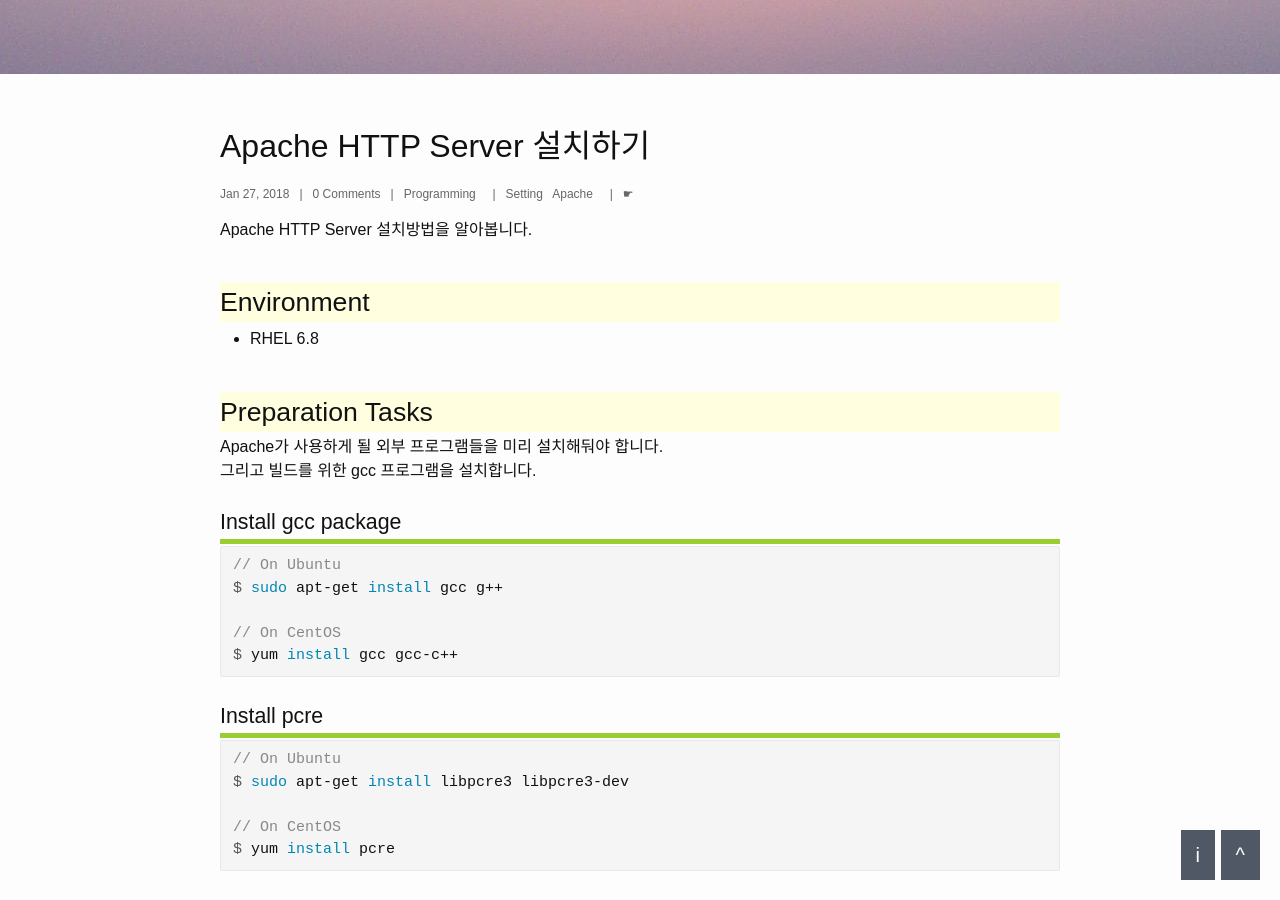
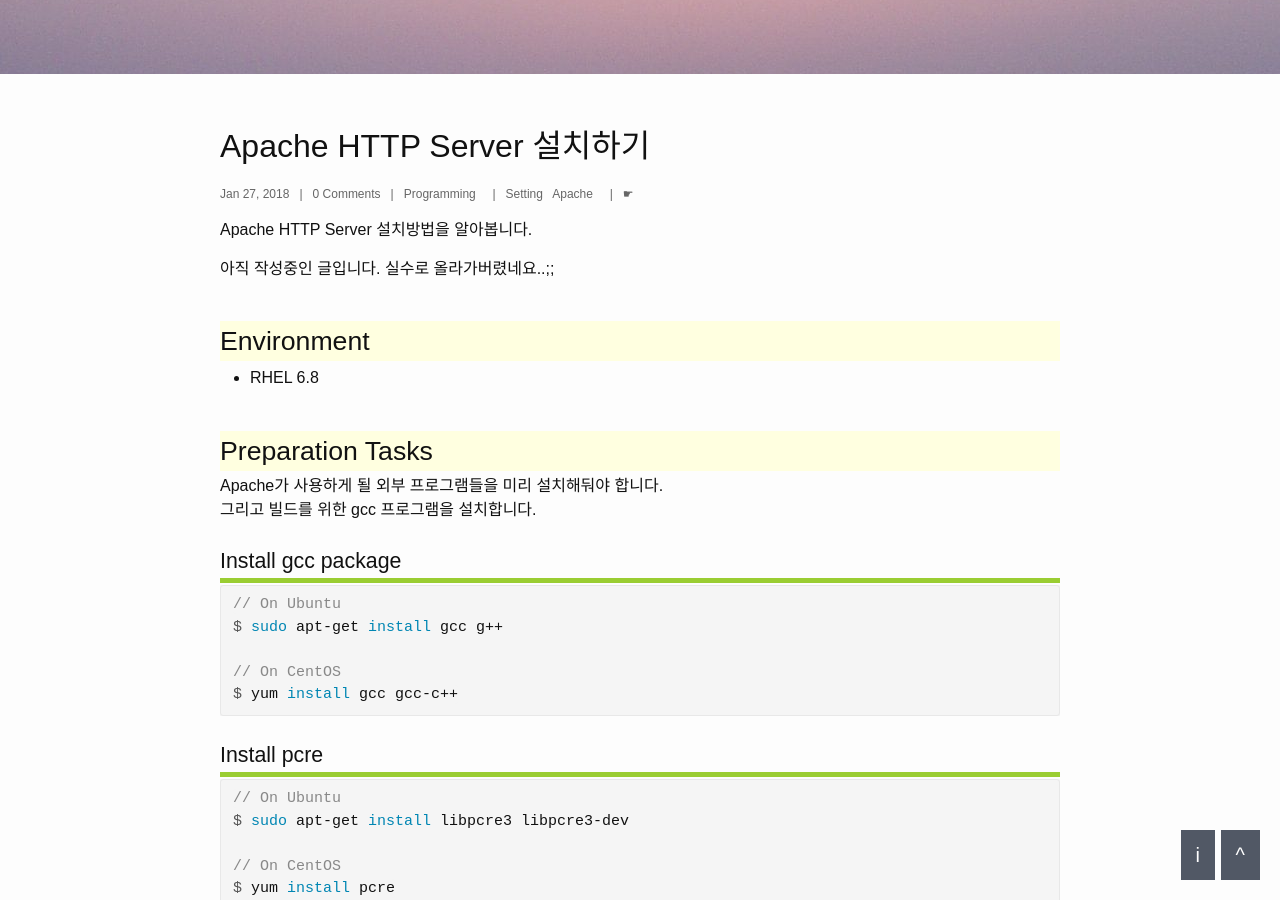
Before and after one commit to dveamer/dveamer.github.io, a Jekyll site: the page built from _posts/BackEnd/2018-01-25-InstallApache.md, in a window 1280 px wide and 900 px high, scrolled down 316 px. Built offline with Jekyll 4.4.1, drawn with Linux system fonts in a browser that asks for light colours; comment, search, counter and statistics services are not loaded.

Commit message:
add an article

```diff
--- a/_posts/BackEnd/2018-01-25-InstallApache.md
+++ b/_posts/BackEnd/2018-01-25-InstallApache.md
@@ -8,6 +8,7 @@
 
 Apache HTTP Server 설치방법을 알아봅니다.
 
+아직 작성중인 글입니다. 실수로 올라가버렸네요..;;
 <!--more-->
 
 # Environment
```
